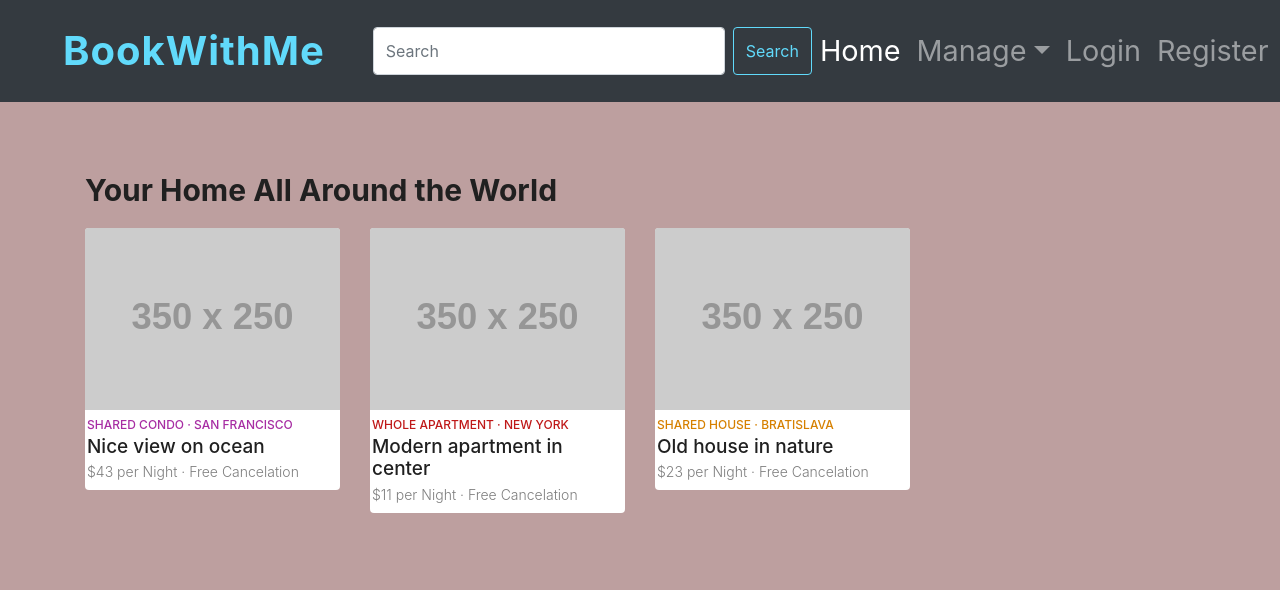
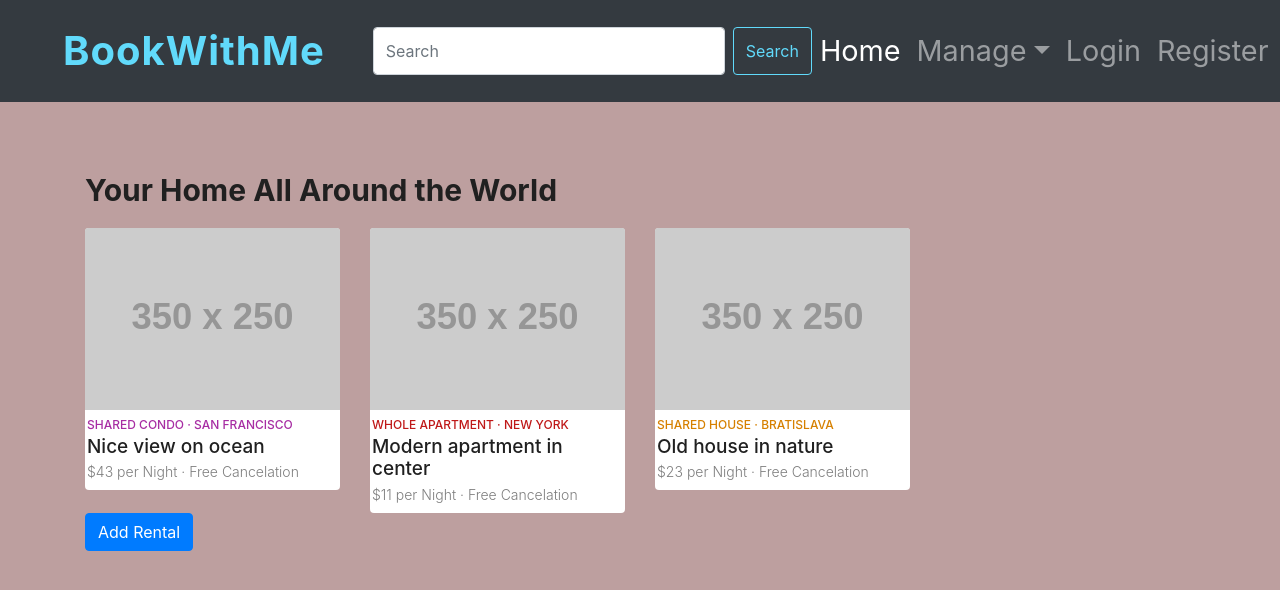
Before and after one commit to leandrouni01/bwm-react-philip-jerga-course, a React (Create React App) app: page / in a window 1280 px wide. Shown: the top 590 px of the page. Built offline with nearby package versions, Linux system fonts and the light colour scheme.

Commit message:
Agregado boton para agregar un rental y ejemplificar una actualizacion al store

```diff
--- a/src/actions/index.js
+++ b/src/actions/index.js
@@ -6,4 +6,11 @@ export const fetchRentals = () => {
         type: 'FETCH_RENTALS',
         rentals: rentalData
     }
-}
+};
+
+export const createRental = (newRental) =>{
+    return {
+        type: 'CREATE_RENTALS',
+        newRental
+    }
+};
--- a/src/pages/RentalHome.js
+++ b/src/pages/RentalHome.js
@@ -2,7 +2,7 @@ import React from "react";
 import RentalCard from "../components/rental/RentalCard";
 
 import connect from '../store/connect';
-import { fetchRentals } from '../actions';
+import { fetchRentals, createRental } from '../actions';
 
 class RentalHome extends React.Component {
 
@@ -16,8 +16,25 @@ class RentalHome extends React.Component {
       <div key={rental._id} className="col-md-3">
         <RentalCard rental={rental} />
       </div>
-    )
+    );
 
+
+  createRental = () => {
+    const uid = Math.random().toString(32).slice(2);
+    const newRental = {
+      _id: uid,
+      title: "Nice view on ocean",
+      city: "San Francisco",
+      category: "condo",
+      image: "http://via.placeholder.com/350x250",
+      numOfRooms: 4,
+      shared: true,
+      description: "Very nice apartment in center of the city.",
+      dailyPrice: 43,
+    }
+
+    this.props.dispatch(createRental(newRental));
+  }
 
   render() {
     const  { rentals }  = this.props;
@@ -26,6 +43,7 @@ class RentalHome extends React.Component {
       <div className="card-list">
         <h1 className="page-title">Your Home All Around the World</h1>
         <div className="row">{this.renderRentals(rentals)}</div>
+        <button onClick={this.createRental} className='btn btn-primary'>Add Rental</button>
       </div>
     );
   }
--- a/src/store/index.js
+++ b/src/store/index.js
@@ -16,5 +16,5 @@ export function initStore() {
         }
     });
 
-    return createStore(reducers);
+    return createStore(reducers, window.__REDUX_DEVTOOLS_EXTENSION__ && window.__REDUX_DEVTOOLS_EXTENSION__());
 }
--- a/src/store/reducers/rentals.js
+++ b/src/store/reducers/rentals.js
@@ -2,10 +2,14 @@
 
 
 const rentals = (state = [], action) => {
-    if(action.type === 'FETCH_RENTALS') {
-        return action.rentals;
-    } else {
-        return state;
+
+    switch(action.type) {
+        case 'FETCH_RENTALS':
+            return action.rentals;
+        case 'CREATE_RENTALS':
+            return [...state, action.newRental];
+        default:
+            return state;
     }
 }
 
```
